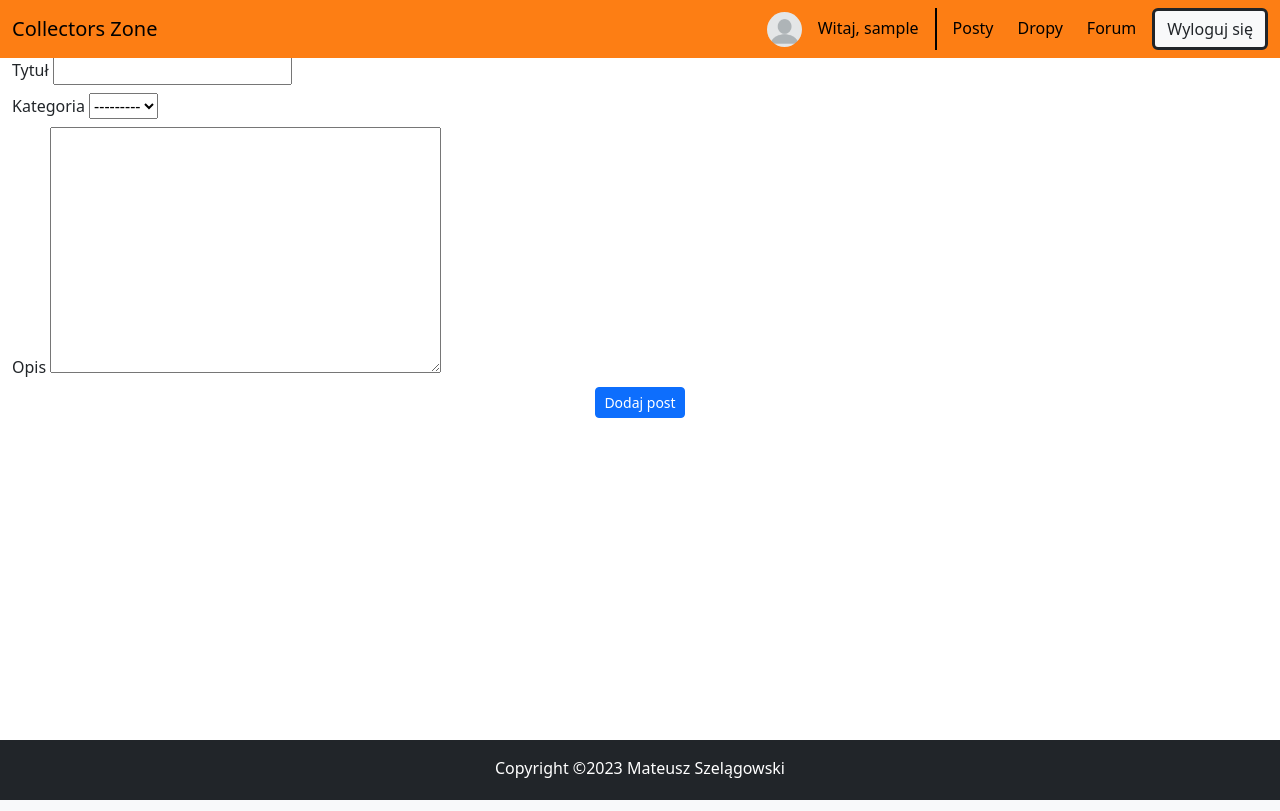
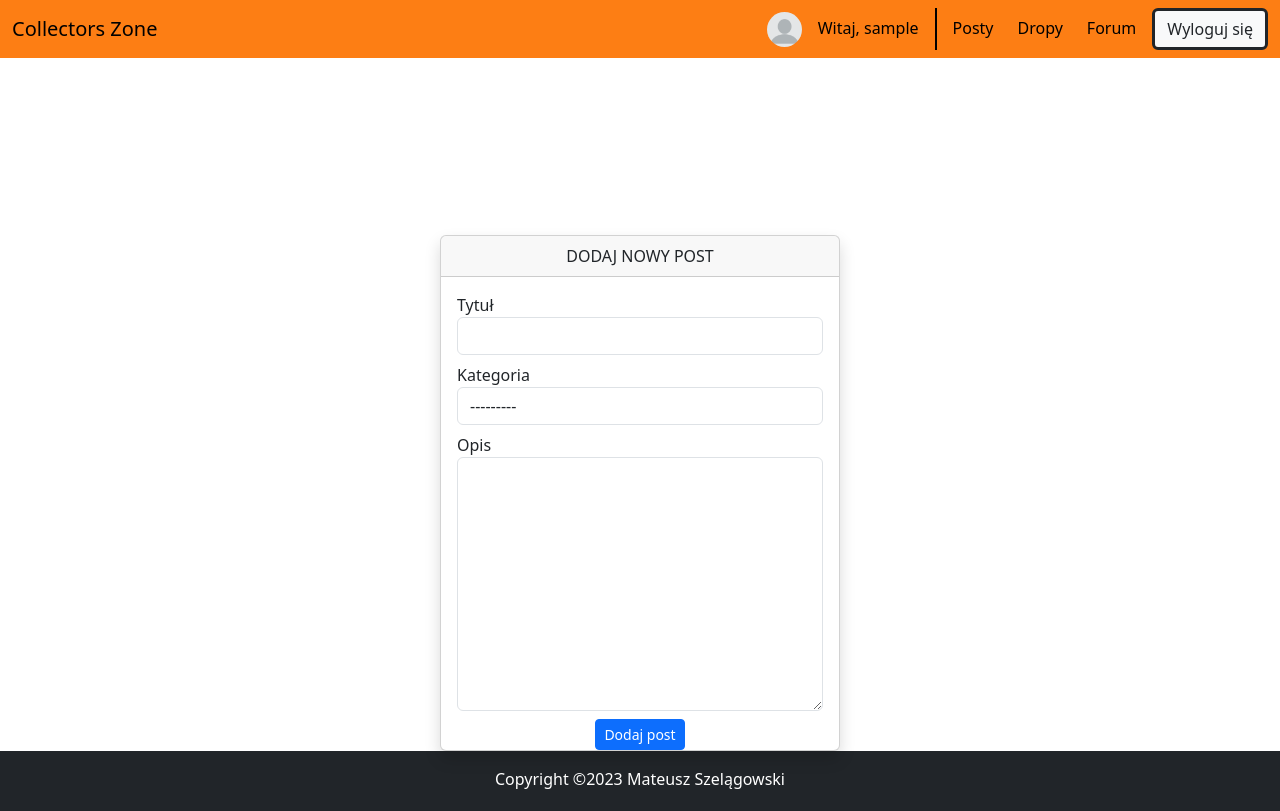
Before and after one commit to matszelo/Collectors_Zone_project, a Django app: page /posts/add_post in a window 1280 px wide. Run offline with Django 5.2, Linux system fonts and the light colour scheme; the visitor is signed in with stand-in values (Sample User, id 1); data that the repository does not hold is empty; some libraries are stand-ins or nearby versions.

Commit message:
Zmiana wyglądu formularz dodawania postu.

```diff
--- a/Posty/forms.py
+++ b/Posty/forms.py
@@ -7,3 +7,9 @@ class PostForm(ModelForm):
     class Meta:
         model = Post
         fields = ('Tytuł', 'Kategoria', 'Opis')
+
+        widgets = {
+            'Tytuł': forms.TextInput(attrs={'class': 'form-control'}),
+            'Kategoria': forms.Select(attrs={'class': 'form-control'}),
+            'Opis': forms.Textarea(attrs={'class': 'form-control'}),
+        }
--- a/templates/Post/add_post.html
+++ b/templates/Post/add_post.html
@@ -1,7 +1,12 @@
 {% extends 'Base_html/base.html' %}
 {% block content %}
     {% if user.is_authenticated and user.is_staff %}
-     <div class="container-fluid">
+     <div class="d-flex justify-content-center" style="margin-top: 180px">
+        <div class="card me-4 ms-4 shadow" style="width: 400px">
+            <div class="card-header text-center">
+                DODAJ NOWY POST
+            </div>
+            <div class="card-body pb-0">
                 <form action="" method="POST">
                     {% csrf_token %}
                         <div class="mb-2">
@@ -21,6 +26,8 @@
                     </div>
                 </form>
             </div>
+        </div>
+     </div>
     {% else %}
         <h1>Tylko moderatorzy mogą dodawać posty</h1>
         <a href="{% url 'Posty:all_posts' %}">Przejdź do listy postów</a>
```
Lines whose indentation alone changed are shown as unchanged.
